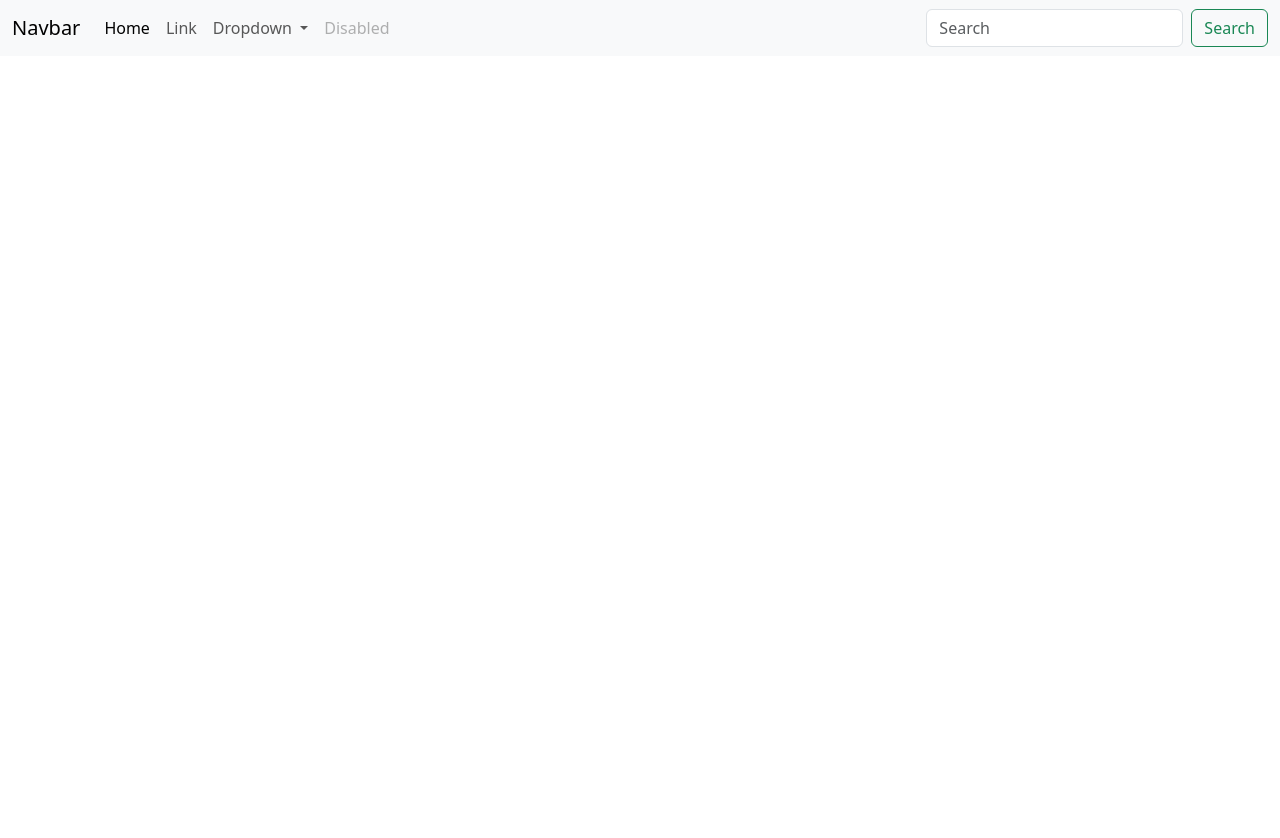
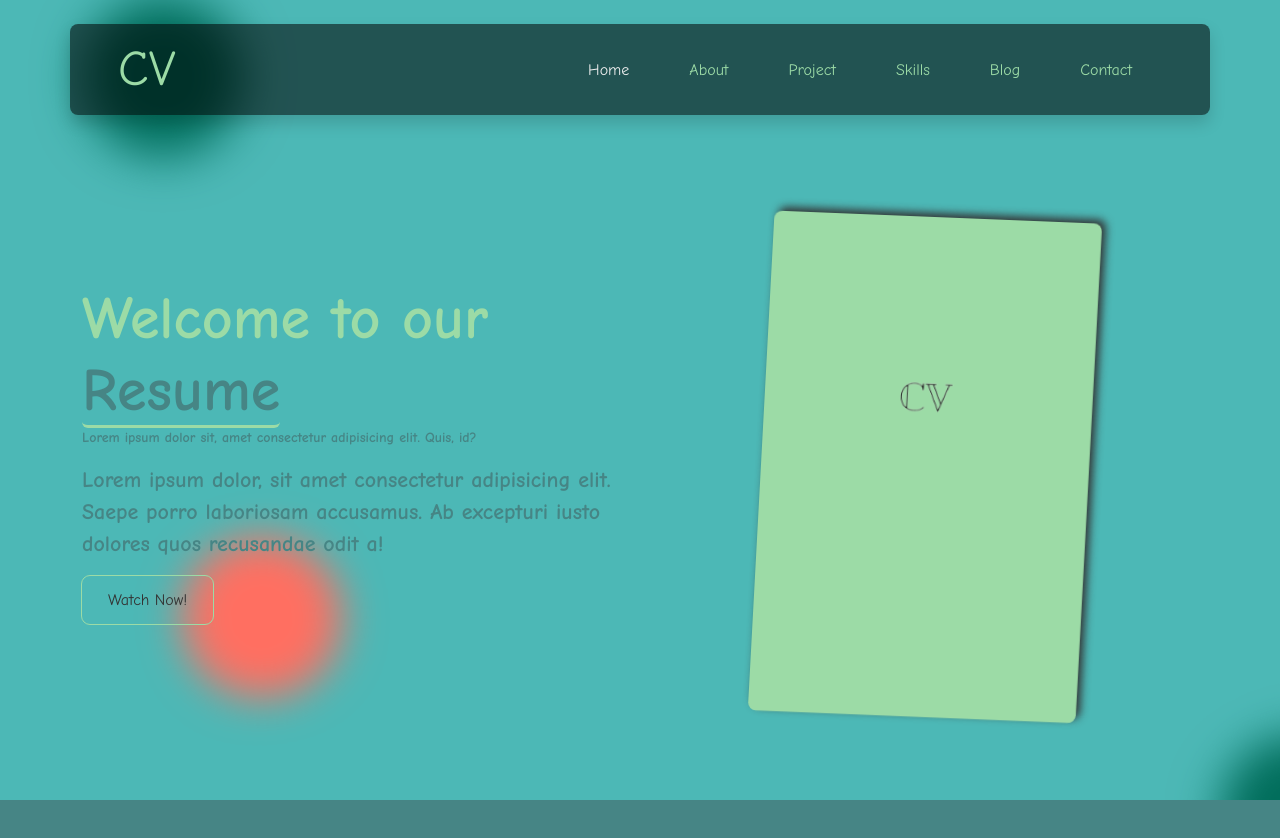
Before and after one commit to tolasan-dev/portfolio-miniproject, a plain HTML site: page index.html in a window 1280 px wide. Before the commit the page ends 800 px from the top, so only its background shows below. Drawn offline with nearby package versions, Linux system fonts and the light colour scheme.

Commit message:
update navbar

```diff
--- /dev/null
+++ b/assets/css/animation.css
@@ -0,0 +1,100 @@
+
+@keyframes move {
+  100% {
+    transform: translate3d(0, 0, 1px) rotate(360deg);
+  }
+}
+
+.background {
+  position: fixed;
+  width: 100%;
+  height: 100vh;
+  top: 0;
+  left: 0;
+  background: #4CB8B6;
+  overflow: hidden;
+
+}
+
+.ball {
+  position: absolute;
+  width: 20vmin;
+  height: 20vmin;
+  border-radius: 50%;
+  backface-visibility: hidden;
+  animation: move linear infinite;
+}
+
+.ball:nth-child(odd) {
+    color: #006D5B;
+}
+
+.ball:nth-child(even) {
+    color: #FF6F61;
+}
+
+/* Using a custom attribute for variability */
+.ball:nth-child(1) {
+  top: 77%;
+  left: 88%;
+  animation-duration: 40s;
+  animation-delay: -3s;
+  transform-origin: 16vw -2vh;
+  box-shadow: 40vmin 0 5.703076368487546vmin currentColor;
+}
+.ball:nth-child(2) {
+  top: 42%;
+  left: 2%;
+  animation-duration: 53s;
+  animation-delay: -29s;
+  transform-origin: -19vw 21vh;
+  box-shadow: -40vmin 0 5.17594621519026vmin currentColor;
+}
+.ball:nth-child(3) {
+  top: 28%;
+  left: 18%;
+  animation-duration: 49s;
+  animation-delay: -8s;
+  transform-origin: -22vw 3vh;
+  box-shadow: 40vmin 0 5.248179047256236vmin currentColor;
+}
+.ball:nth-child(4) {
+  top: 50%;
+  left: 79%;
+  animation-duration: 26s;
+  animation-delay: -21s;
+  transform-origin: -17vw -6vh;
+  box-shadow: 40vmin 0 5.279749632220298vmin currentColor;
+}
+.ball:nth-child(5) {
+  top: 46%;
+  left: 15%;
+  animation-duration: 36s;
+  animation-delay: -40s;
+  transform-origin: 4vw 0vh;
+  box-shadow: -40vmin 0 5.964309466052033vmin currentColor;
+}
+.ball:nth-child(6) {
+  top: 77%;
+  left: 16%;
+  animation-duration: 31s;
+  animation-delay: -10s;
+  transform-origin: 18vw 4vh;
+  box-shadow: 40vmin 0 5.178483653434181vmin currentColor;
+}
+.ball:nth-child(7) {
+  top: 22%;
+  left: 17%;
+  animation-duration: 55s;
+  animation-delay: -6s;
+  transform-origin: 1vw -23vh;
+  box-shadow: -40vmin 0 5.703026794398318vmin currentColor;
+}
+.ball:nth-child(8) {
+  top: 41%;
+  left: 47%;
+  animation-duration: 43s;
+  animation-delay: -28s;
+  transform-origin: 25vw -3vh;
+  box-shadow: 40vmin 0 5.196265905749415vmin currentColor;
+}
--- /dev/null
+++ b/assets/css/styles.css
@@ -0,0 +1,175 @@
+* {
+  box-sizing: border-box;
+}
+
+:root {
+  --color-fg: rgb(156, 219, 166);
+  --color-primary: #468585;
+  --color-second-primary: #50b498;
+  --color-third-primary: #9cdba6;
+
+  --color-subtitle: #333;
+}
+
+::selection {
+  background-color: var(--color-bg);
+  color: #fff;
+}
+
+body {
+  background-color: var(--color-primary);
+  scroll-behavior: smooth;
+  font-family: "Comic Neue", cursive;
+}
+
+/* navbar */
+
+header {
+  position: absolute;
+  top: 0;
+  left: 0;
+  z-index: 1000;
+}
+.navbar {
+  background-color: rgba(0, 0, 0, 0.55);
+}
+
+.navbar .navbar-brand {
+  font-size: 50px;
+  color: var(--color-fg);
+}
+
+.navbar .navbar-nav .nav-item .nav-link.active {
+  color: #eee;
+}
+.navbar .navbar-nav .nav-item .nav-link {
+  color: var(--color-fg);
+  padding: 20px 30px;
+  font-size: 16px;
+  font-weight: 400;
+}
+.navbar .navbar-nav .nav-item .nav-link:hover {
+  color: #eee;
+}
+
+/* button navbar */
+button:not(:disabled),
+[type="button"]:not(:disabled),
+[type="reset"]:not(:disabled),
+[type="submit"]:not(:disabled) {
+  cursor: pointer;
+  margin-inline-end: 3rem !important;
+}
+
+.navbar-toggler {
+  border: 1px solid var(--color-fg);
+  color: #9cdba6;
+}
+.navbar-toggler-icon {
+  background-image: none;
+  color: #468585;
+}
+.bi::before,
+[class*=" bi-"]::before,
+[class^="bi-"]::before {
+  font-size: 1.5rem;
+}
+
+main {
+
+  left: 50%;
+  transform: translateX(-50%);
+}
+
+/* banner section */
+
+.banner-area {
+  height: 940px;
+}
+
+.banner-area .content-right {
+  height: 100%;
+}
+
+.banner-area .content-right .content-header .content-title {
+  color: var(--color-fg);
+  font-size: 60px;
+  font-weight: 800;
+}
+.banner-area .content-right .content-header .content-title > span {
+  border-bottom: 3px solid var(--color-third-primary);
+  color: var(--color-primary);
+}
+.banner-area .content-right .content-header .content-subtitle {
+  font-size: 14px;
+  font-weight: 800;
+  color: var(--color-primary);
+}
+.banner-area .content-right .content-body .content-description {
+  line-height: 32px;
+  font-size: 22px;
+  color: var(--color-primary);
+  font-weight: 600;
+}
+.banner-area .content-body .btn-outline-darkgreen {
+  border: none;
+  padding: 12px 26px;
+  outline: 1px solid var(--color-third-primary);
+  color: #333;
+  background-color: transparent;
+  transition: 0.3s ease-out;
+}
+.banner-area .content-body .btn-outline-darkgreen:hover {
+  background-color: var(--color-primary);
+  color: var(--color-third-primary);
+  outline: 1px solid var(--color-second-primary);
+}
+
+.banner-area .content-left {
+  display: flex;
+  justify-content: center;
+  align-items: center;
+  height: 500px;
+}
+
+.banner-area .content-left .illusion-img {
+  width: 60%;
+  height: 100%;
+  background-color: #9cdba6;
+  transition: 0.3s ease-out;
+  box-shadow: 4px -4px 8px #333;
+}
+.banner-area .content-left .illusion-img:hover {
+  background-color: transparent;
+}
+
+.banner-area .content-left .illusion-img {
+  animation-name: animationUpDown;
+  animation-duration: 3s;
+  animation-timing-function: ease-in-out;
+  animation-iteration-count: infinite;
+  animation-direction: alternate;
+}
+
+@keyframes animationUpDown {
+  from {
+    transform: translateY(-10px) skewX(-1deg) rotate(3deg);
+  }
+  to {
+    transform: translateY(20px) skewX(0deg) rotate(0deg);
+  }
+}
+
+/* Responsive */
+
+@media (max-width: 1200px) {
+  .banner-area .content-left .illusion-img {
+    width: 80%;
+  }
+}
+
+@media (max-width:680px) {
+  .banner-area .content-left .illusion-img {
+    width: 90%;
+  }
+}
--- a/index.html
+++ b/index.html
@@ -1,49 +1,109 @@
 <!DOCTYPE html>
 <html lang="en">
+
 <head>
     <meta charset="UTF-8">
     <meta name="viewport" content="width=device-width, initial-scale=1.0">
-    <title>Test</title>
+    <title>Portfolio | mini Project</title>
     <link rel="stylesheet" href="assets/css/bootstrap.css">
+    <link rel="stylesheet" href="assets/css/styles.css">
+
+    <link rel="stylesheet" href="assets/css/animation.css">
+
+    <!-- link icon bootstrap -->
+    <link rel="stylesheet" href="https://cdn.jsdelivr.net/npm/bootstrap-icons@1.13.1/font/bootstrap-icons.min.css">
+
+    <!-- link font google -->
+    <link rel="preconnect" href="https://fonts.gstatic.com" crossorigin>
+    <link
+        href="https://fonts.googleapis.com/css2?family=Comic+Neue:ital,wght@0,300;0,400;0,700;1,300;1,400;1,700&display=swap"
+        rel="stylesheet">
 </head>
+
 <body>
 
-    <nav class="navbar navbar-expand-lg bg-light">
-        <div class="container-fluid">
-            <a class="navbar-brand" href="#">Navbar</a>
-            <button class="navbar-toggler" type="button" data-bs-toggle="collapse" data-bs-target="#navbarSupportedContent" aria-controls="navbarSupportedContent" aria-expanded="false" aria-label="Toggle navigation">
-                <span class="navbar-toggler-icon"></span>
-            </button>
-            <div class="collapse navbar-collapse" id="navbarSupportedContent">
-                <ul class="navbar-nav me-auto mb-2 mb-lg-0">
-                    <li class="nav-item">
-                        <a class="nav-link active" aria-current="page" href="#">Home</a>
-                    </li>
-                    <li class="nav-item">
-                        <a class="nav-link" href="#">Link</a>
-                    </li>
-                    <li class="nav-item dropdown">
-                        <a class="nav-link dropdown-toggle" href="#" role="button" data-bs-toggle="dropdown" aria-expanded="false">
-                            Dropdown
+    <!-- ball animation -->
+    <div class="background">
+        <span class="ball"></span>
+        <span class="ball"></span>
+        <span class="ball"></span>
+        <span class="ball"></span>
+        <span class="ball"></span>
+        <span class="ball"></span>
+    </div>
+
+    <header class="py-4 w-100 d-block">
+        <div class="container ">
+            <div class="row">
+                <nav class="navbar navbar-expand-lg shadow rounded-3 ">
+                    <div class="col-6">
+                        <a href="#" class="navbar-brand text-decoration-none px-5">
+                            CV
                         </a>
-                        <ul class="dropdown-menu">
-                            <li><a class="dropdown-item" href="#">Action</a></li>
-                            <li><a class="dropdown-item" href="#">Another action</a></li>
-                            <li><hr class="dropdown-divider"></li>
-                            <li><a class="dropdown-item" href="#">Something else here</a></li>
-                        </ul>
-                    </li>
-                    <li class="nav-item">
-                        <a class="nav-link disabled">Disabled</a>
-                    </li>
-                </ul>
-                <form class="d-flex" role="search">
-                    <input class="form-control me-2" type="search" placeholder="Search" aria-label="Search">
-                    <button class="btn btn-outline-success" type="submit">Search</button>
-                </form>
+                    </div>
+                    <button class="navbar-toggler " type="button" data-bs-toggle="collapse"
+                        data-bs-target="#navbarSupportedContent" aria-controls="navbarSupportedContent"
+                        aria-expanded="false" aria-label="Toggle navigation">
+                        <i class="bi bi-list"></i>
+                    </button>
+                    <div class="col-6 ">
+                        <div class="collapse navbar-collapse justify-content-end px-5 px-lg-5 "
+                            id="navbarSupportedContent">
+                            <ul class="navbar-nav  ">
+                                <li class="nav-item"><a href="#Home" class="nav-link active"><span>Home</span></a></li>
+                                <li class="nav-item"><a href="#about" class="nav-link"><span>About</span></a></li>
+                                <li class="nav-item"><a href="#projects" class="nav-link"><span>Project</span></a></li>
+                                <li class="nav-item"><a href="#skills" class="nav-link"><span>Skills</span></a></li>
+                                <li class="nav-item"><a href="#blog" class="nav-link"><span>Blog</span></a></li>
+                                <li class="nav-item"><a href="#contact" class="nav-link"><span>Contact</span></a></li>
+                            </ul>
+                        </div>
+                    </div>
+                </nav>
             </div>
         </div>
-    </nav>
+    </header>
 
+
+    <main class="position-absolute top-0 w-100 d-block">
+
+        <!-- banner section -->
+        <section class="banner-area">
+            <div class="container h-100">
+                <div class="row h-100 d-flex align-items-center ">
+                    <div class="col-6 h-50">
+                        <div class="content-right">
+                            <div class="content-header mt-5">
+                                <h1 class="content-title mx-0 my-0 ">Welcome to our <span class="rounded-2 ">Resume</span></h1>
+                                <p class="content-subtitle mx-0 my-0">Lorem ipsum dolor sit, amet consectetur adipisicing elit.
+                                    Quis, id?</p>
+                            </div>
+
+                            <div class="content-body">
+                                <p class="content-description mt-3">
+                                    Lorem ipsum dolor, sit amet consectetur adipisicing elit. Saepe porro laboriosam
+                                    accusamus. Ab excepturi iusto dolores quos recusandae odit a!
+                                </p>
+                                <button type="button" class=" btn-outline-darkgreen rounded-3">Watch Now!</button>
+                            </div>
+
+                        </div>
+                    </div>
+                    <div class="col-6">
+                        <div class="content-left">
+                            <div class="illusion-img rounded-3">
+                                <img class="w-100" src="assets/images/logoCv2.png" alt="">
+                            </div>
+                        </div>
+                    </div>
+                </div>
+            </div>
+
+        </section>
+    </main>
+
+
+    <script src="assets/js/bootstrap.bundle.min.js"></script>
 </body>
+
 </html>
```
Also changed, not shown: assets/images/logoCv.png (added), assets/images/logoCv2.png (added).
